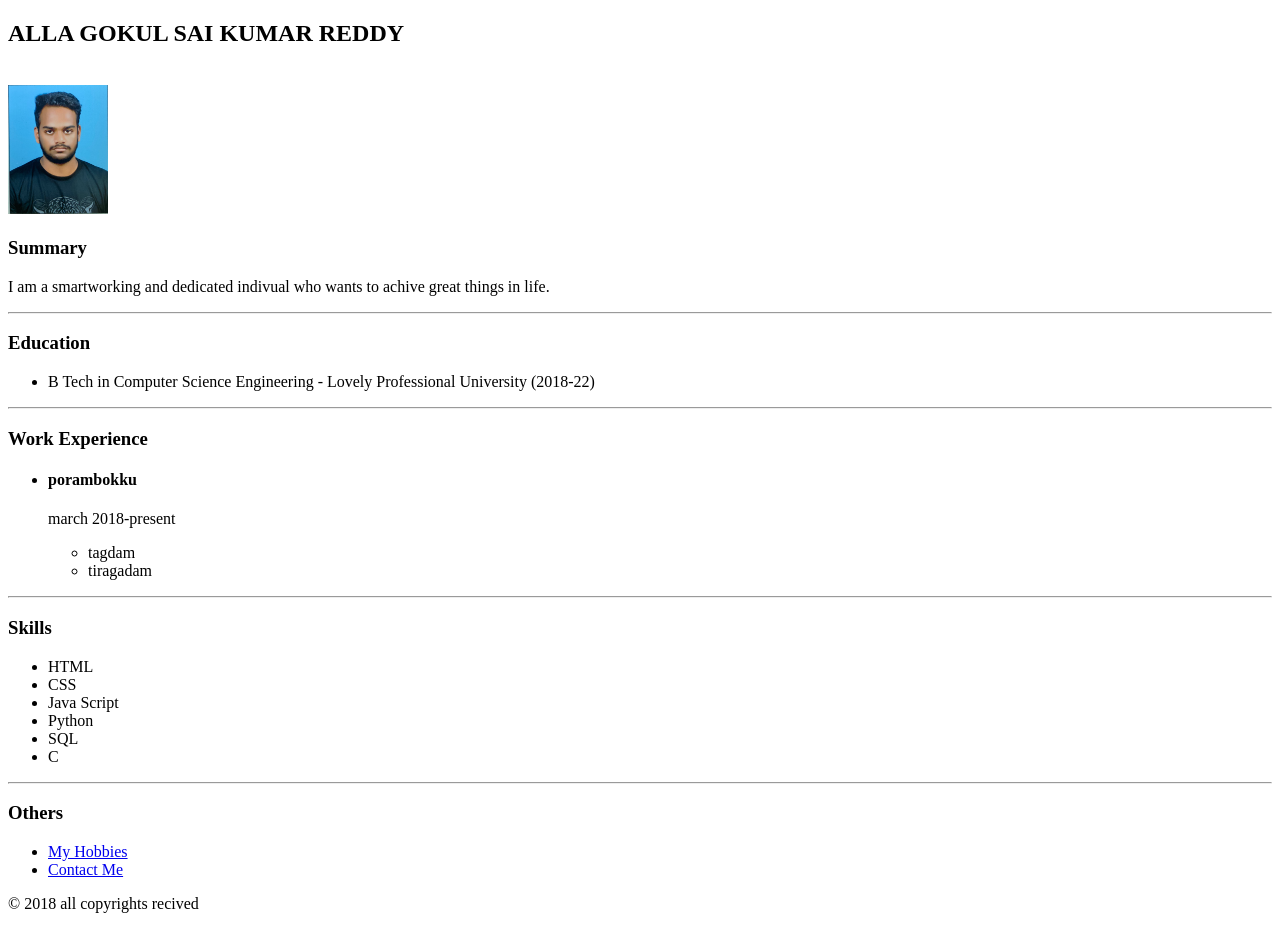
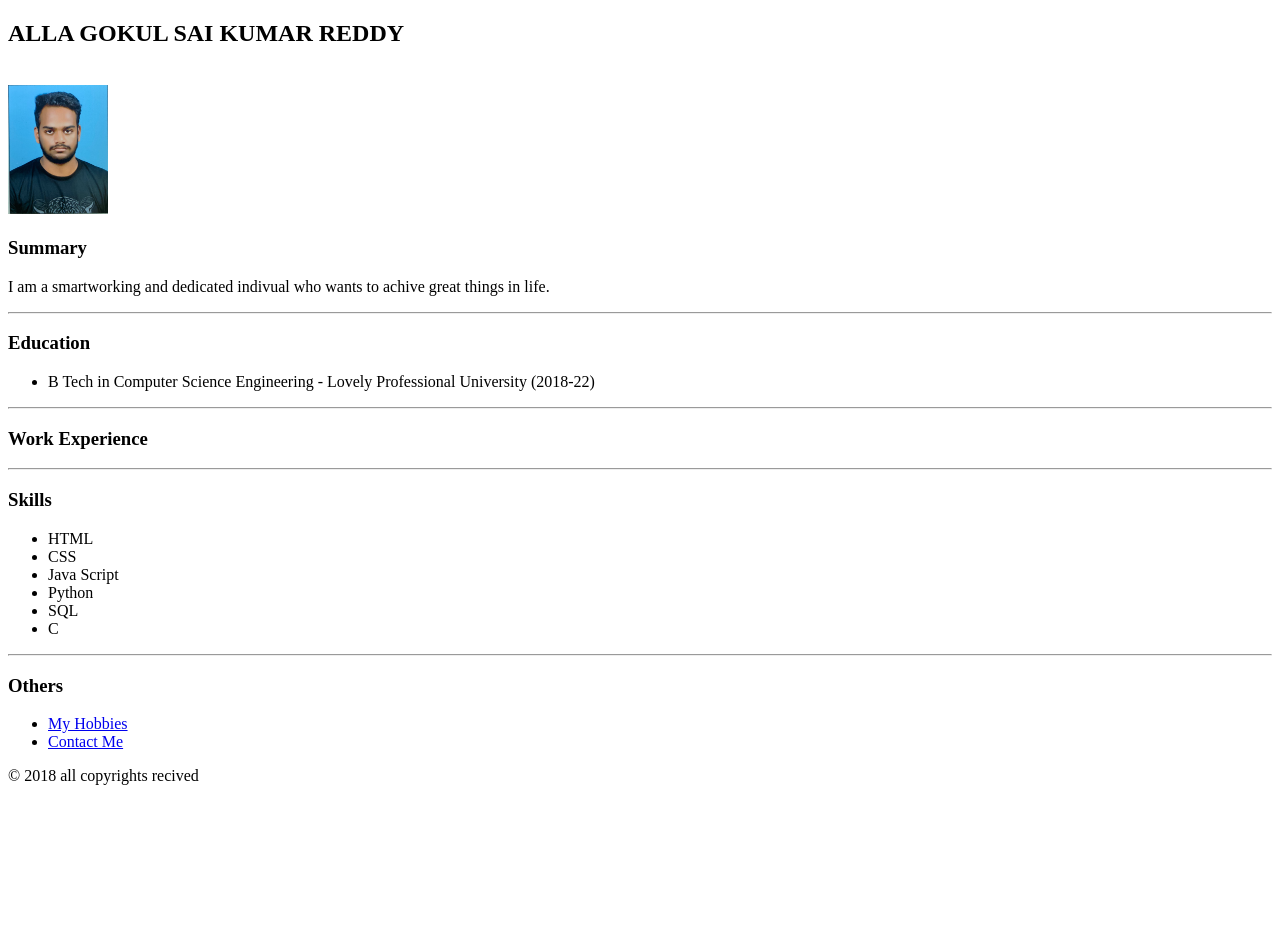
Before and after one commit to gokulsai9/Resume, a plain HTML site: page index.html in a window 1280 px wide. After the commit the page ends 801 px from the top, so only its background shows below. Drawn offline with Linux system fonts and the light colour scheme.

Commit message:
Update index.html

```diff
--- a/index.html
+++ b/index.html
@@ -18,15 +18,7 @@
     </ul>
     <hr />
     <h3>Work Experience</h3>
-    <ul>
-        <h4><li>porambokku</h4>
-            <p>march 2018-present</p>
-            <ul>
-                <li>tagdam</li>
-                <li>tiragadam</li>
-            </ul>
-        </li>
-    </ul>
+
     <hr />
     <h3>Skills</h3>
     <ul>
```
